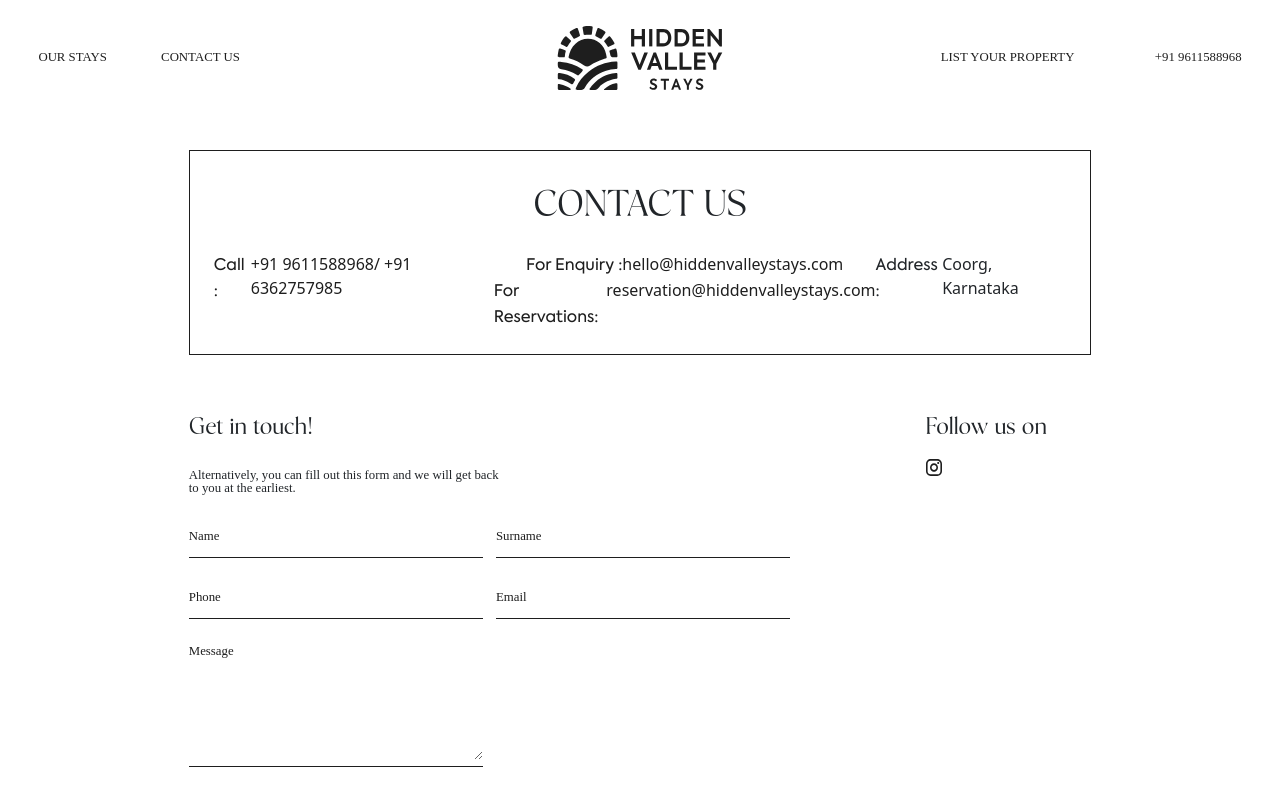
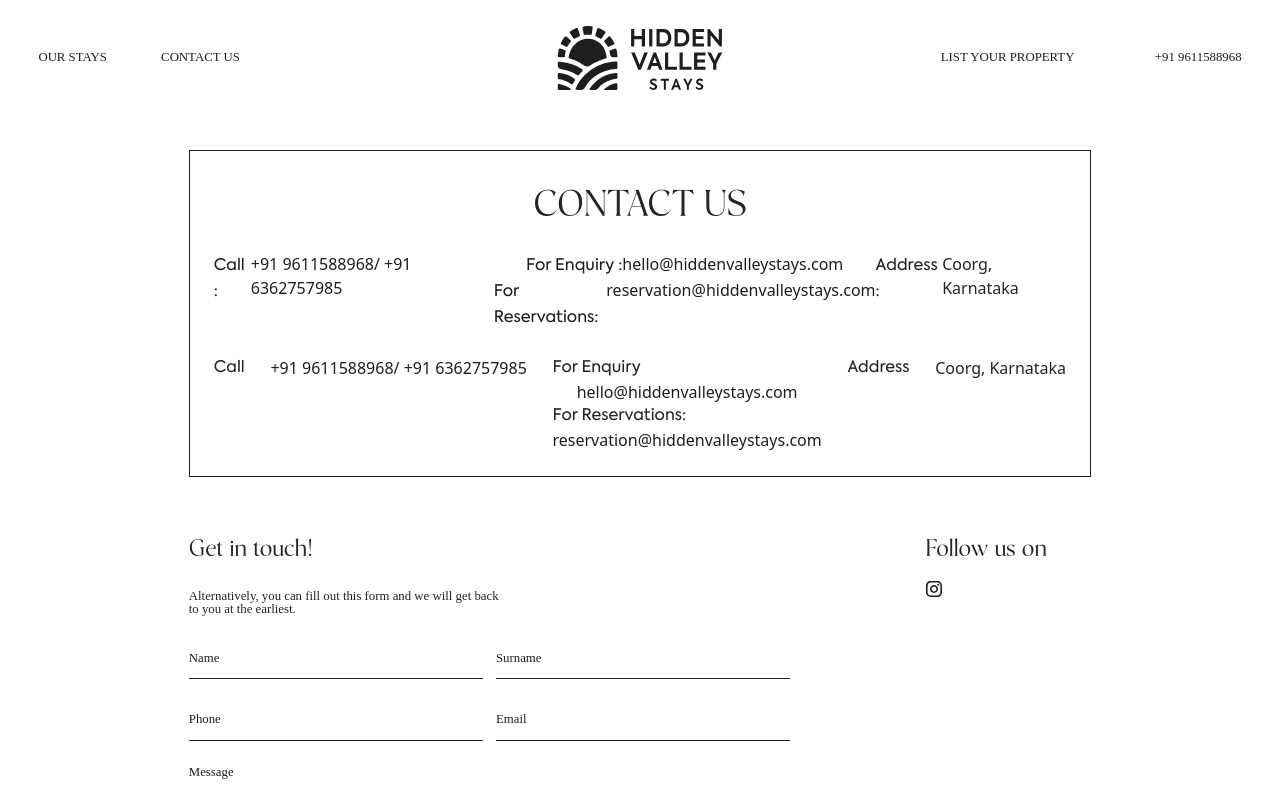
Before and after one commit to Nagaraj02451/HiddenValleyOotyStay, a React (Create React App) app in the folder frontend/: page /contact in a window 1280 px wide. Shown: the top 796 px of the page. Built offline with nearby package versions, Linux system fonts and the light colour scheme; a web font is replaced by a local one.

Commit message:
Update Contact.jsx

```diff
--- a/frontend/src/Components/Contact.jsx
+++ b/frontend/src/Components/Contact.jsx
@@ -52,7 +52,7 @@ const Contact = () => {
                         {/* <div className='cnt31' >Semper vitae sit pretium nisl</div> */}
                         <div className='cnt32'>CONTACT US</div>
 
-                        <div className='jyfu6ty'>
+                        <div className='jyfu6ty' id='khgfhj'>
                            <a href="tel:+9611588968" > <div className='jhcgvkuy'><div > <span className='hjcgg'>Call :</span> </div> +91 9611588968/ +91 6362757985</div></a>
                            <div>
                            <a href="mailto:hello@hiddenvalleystays.com" ><div className='jhcgvkuy'>
@@ -61,6 +61,22 @@ const Contact = () => {
                            <div><span className='hjcgg'>For Reservations: </span>  </div>reservation@hiddenvalleystays.com</div></a>
                            </div>
                             <a><div className='jhcgvkuy'><div><span className='hjcgg'>Address :</span> </div> Coorg, Karnataka</div></a>
+                        </div>
+
+                        <div className='jyfu6ty' id='hhgj'>
+                        <div className='hjcgg'>Call </div>
+                           <a href="tel:+9611588968" > <div className='jhcgvkuy'> +91 9611588968/ +91 6362757985</div></a>
+                           <div>
+                           <div className='hjcgg'>For Enquiry </div>
+                           <a href="mailto:hello@hiddenvalleystays.com" ><div className='jhcgvkuy'>
+                           <div> </div> hello@hiddenvalleystays.com</div></a>
+                           <div className='hjcgg'>For Reservations: </div>
+
+                           <a href="mailto:reservation@hiddenvalleystays.com" ><div className='jhcgvkuy'>
+                           <div>  </div>reservation@hiddenvalleystays.com</div></a>
+                           </div>
+                           <div className='hjcgg'>Address</div>
+                            <a><div className='jhcgvkuy'><div> </div> Coorg, Karnataka</div></a>
                         </div>
                         </div>
 
@@ -72,9 +88,9 @@ const Contact = () => {
                             <div className='cnt41'>
                                 <div className='cnt41a'>Get in touch!</div>
                                 <div className='cnt41b'>Alternatively, you can fill out this form and we will get back
-                                    <br /> to you at the earliest.</div>
+                                     <br />to you at the earliest.</div>
                                 <div className='cnt41bb'>Alternatively, you can fill out this form and we will get back
-                                <br /> to you at the earliest.</div>
+                                 to you at the earliest.</div>
 
                                 <div className='cnt41c' >
                                     <div className='cnt41d' ><input type='text' value={name} onChange={(e) => setname(e.target.value)} placeholder='Name'></input></div>
```
